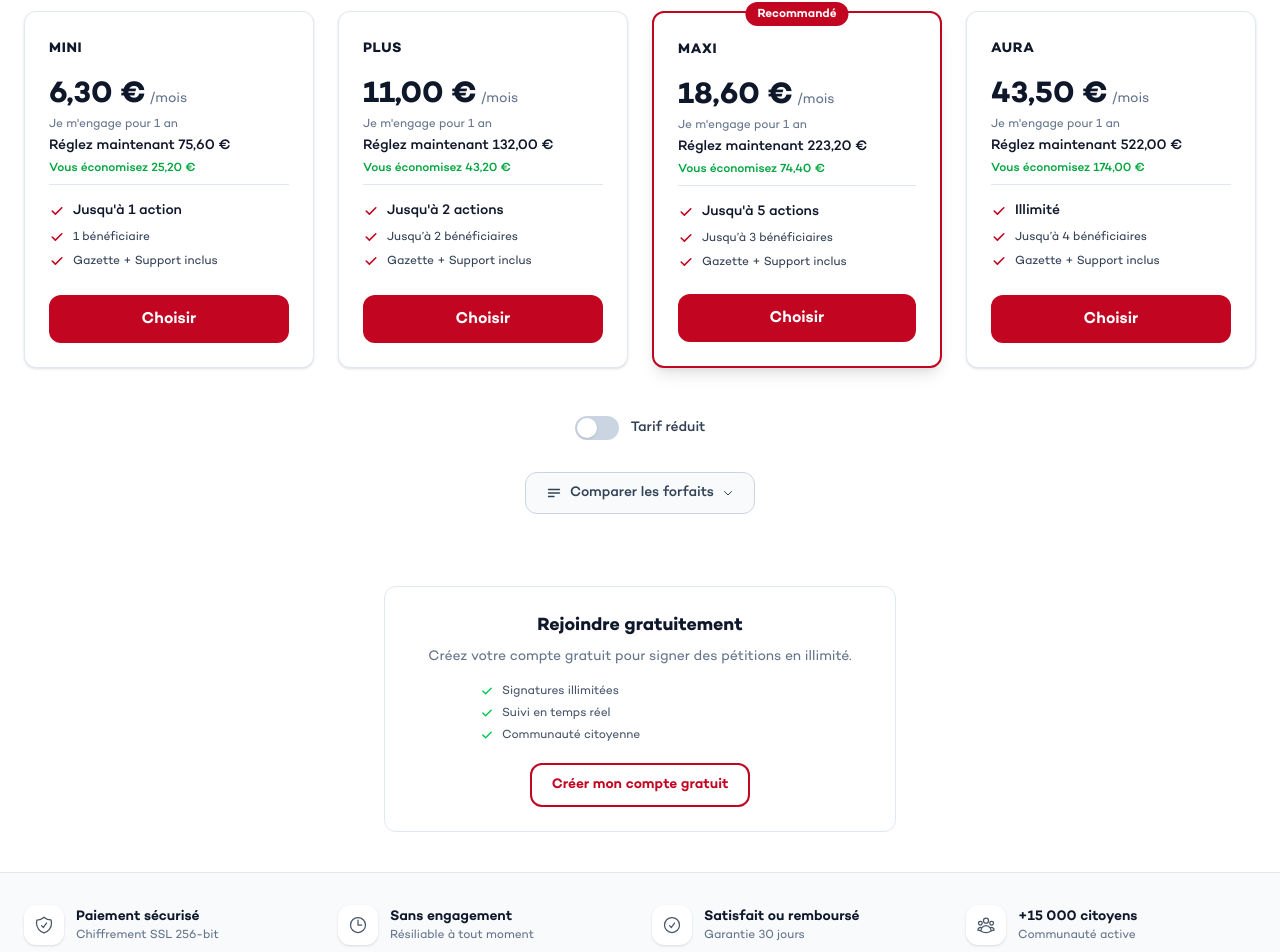
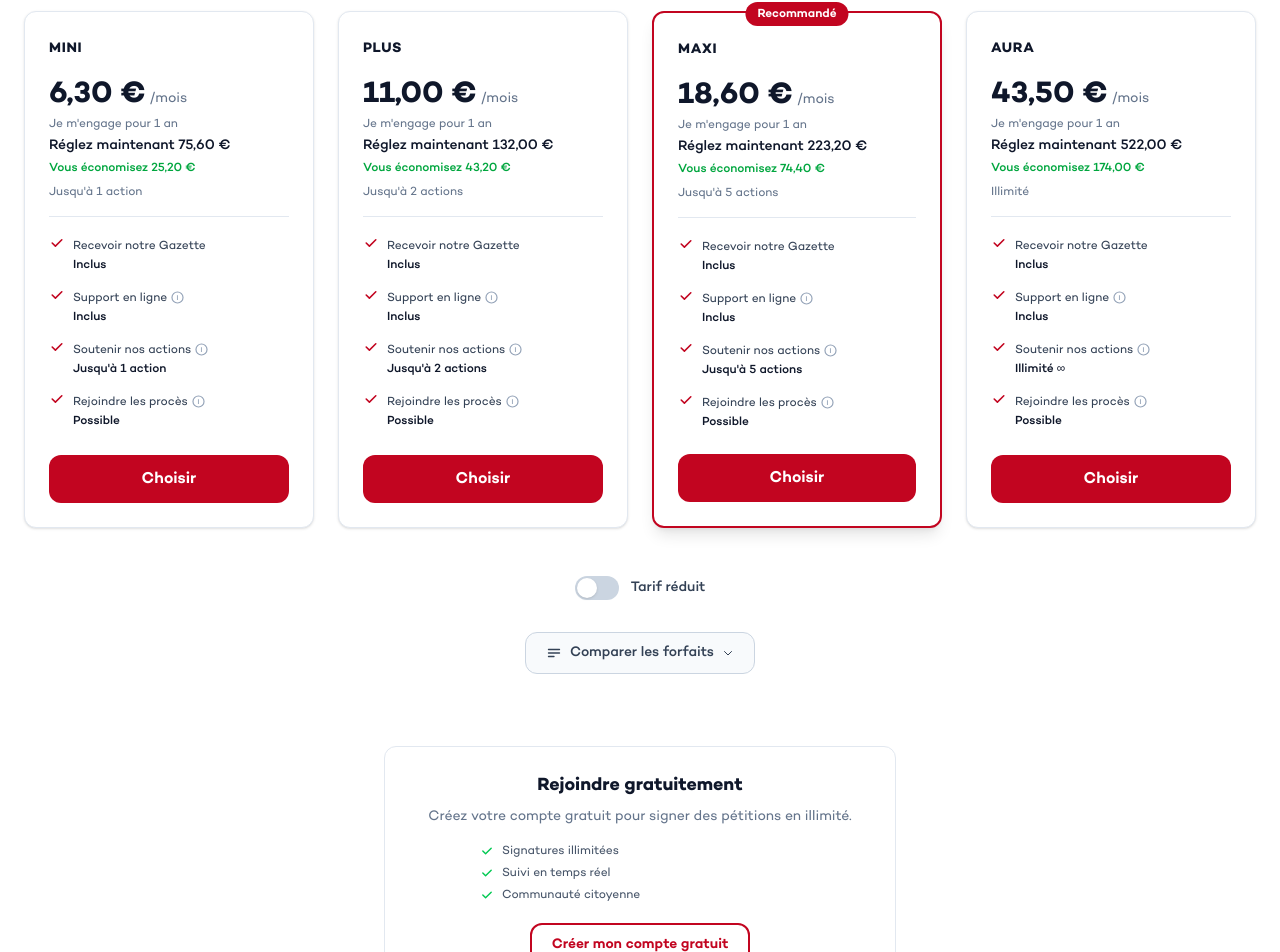
Before and after one commit to Christophevanengelen/wejustice-demo, a Next.js app: page /en/tarifs in a window 1280 px wide. Shown: the part 843-1795 px from the top of the page. Built offline with nearby package versions, Linux system fonts and the light colour scheme.

Commit message:
Revert "fix: PricingCard — supprimé répétitions, gardé ce qui différencie"
This reverts commit 0027fe62d876c778090ee08e1cc5dfa5522a361d.

```diff
--- a/src/components/features/pricing/PricingCard.tsx
+++ b/src/components/features/pricing/PricingCard.tsx
@@ -101,32 +101,27 @@ export function PricingCard({ plan, price, seats, isReduced, onChoose }: Pricing
         </p>
       )}
 
+      {/* Actions count */}
+      <p className="mb-4 text-xs text-gray-500 dark:text-gray-400">{plan.maxActions}</p>
+
       {/* Divider */}
       <hr className="mb-4 border-gray-200 dark:border-white/[0.08]" />
 
-      {/* What differentiates this plan */}
-      <div className="mb-6 flex-1 space-y-2">
-        <div className="flex items-center gap-2">
-          <svg className="h-4 w-4 flex-shrink-0 text-brand" viewBox="0 0 20 20">
-            <path fillRule="evenodd" d="M16.707 5.293a1 1 0 010 1.414l-8 8a1 1 0 01-1.414 0l-4-4a1 1 0 011.414-1.414L8 12.586l7.293-7.293a1 1 0 011.414 0z" clipRule="evenodd" fill="currentColor" />
-          </svg>
-          <span className="text-sm font-medium text-gray-900 dark:text-white">{plan.maxActions}</span>
-        </div>
-        <div className="flex items-center gap-2">
-          <svg className="h-4 w-4 flex-shrink-0 text-brand" viewBox="0 0 20 20">
-            <path fillRule="evenodd" d="M16.707 5.293a1 1 0 010 1.414l-8 8a1 1 0 01-1.414 0l-4-4a1 1 0 011.414-1.414L8 12.586l7.293-7.293a1 1 0 011.414 0z" clipRule="evenodd" fill="currentColor" />
-          </svg>
-          <span className="text-xs text-gray-700 dark:text-gray-300">
-            {plan.maxSeats === 1 ? "1 bénéficiaire" : `Jusqu\u2019à ${plan.maxSeats} bénéficiaires`}
-          </span>
-        </div>
-        <div className="flex items-center gap-2">
-          <svg className="h-4 w-4 flex-shrink-0 text-brand" viewBox="0 0 20 20">
-            <path fillRule="evenodd" d="M16.707 5.293a1 1 0 010 1.414l-8 8a1 1 0 01-1.414 0l-4-4a1 1 0 011.414-1.414L8 12.586l7.293-7.293a1 1 0 011.414 0z" clipRule="evenodd" fill="currentColor" />
-          </svg>
-          <span className="text-xs text-gray-700 dark:text-gray-300">Gazette + Support inclus</span>
-        </div>
-      </div>
+      {/* Features - all 4, no factorization */}
+      <ul className="mb-6 flex-1 space-y-3">
+        {plan.features.map((f) => (
+          <li key={f.label} className="flex items-start gap-2">
+            <svg className="mt-0.5 h-4 w-4 flex-shrink-0 text-brand" viewBox="0 0 20 20">
+              <path fillRule="evenodd" d="M16.707 5.293a1 1 0 010 1.414l-8 8a1 1 0 01-1.414 0l-4-4a1 1 0 011.414-1.414L8 12.586l7.293-7.293a1 1 0 011.414 0z" clipRule="evenodd" fill="currentColor" />
+            </svg>
+            <div>
+              <span className="text-xs text-gray-700 dark:text-gray-300">{f.label}</span>
+              {f.tooltip && <InfoTooltip text={f.tooltip} />}
+              <div className="text-xs font-medium text-gray-900 dark:text-white">{f.value}</div>
+            </div>
+          </li>
+        ))}
+      </ul>
 
       {/* CTA */}
       <CTAButton
```
Also changed, not shown: 1 other file (tests, documents, lock files or other folders).
